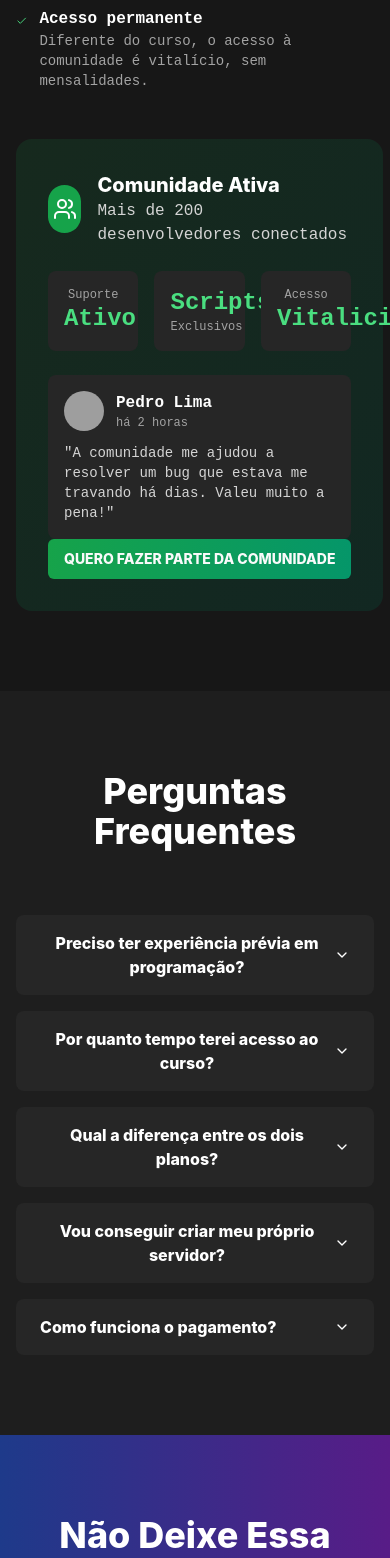
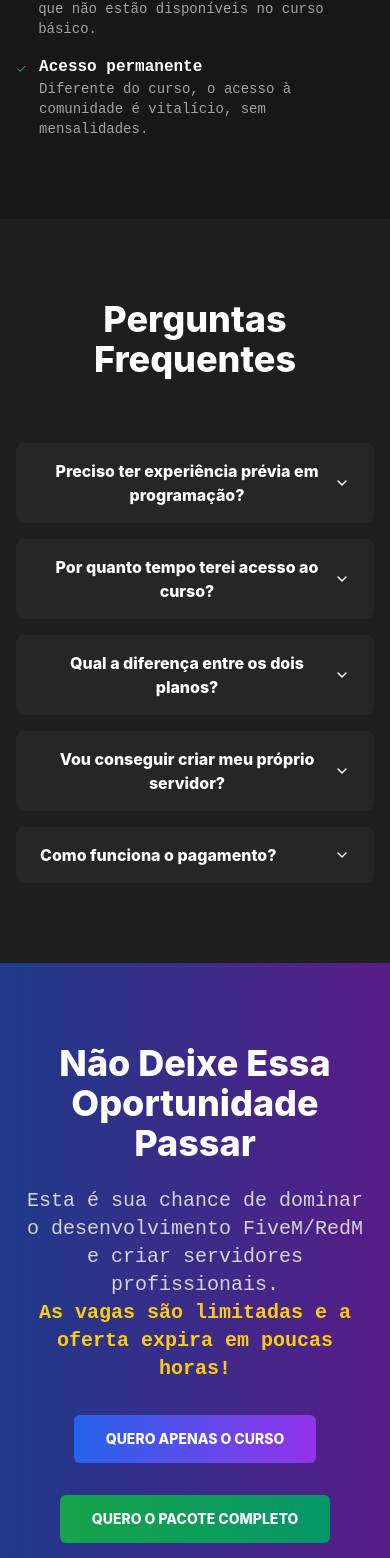
Before and after one commit to klandestino7/portfolio, a Next.js app: page /curso in a window 390 px wide. Shown: the part 8673-10231 px from the top of the page. Built offline with nearby package versions, Linux system fonts and the light colour scheme; grey boxes are pictures that could not be loaded.

Commit message:
tweak: adjusments to be more responsive

```diff
--- a/app/curso/sections/community.tsx
+++ b/app/curso/sections/community.tsx
@@ -60,7 +60,7 @@ export const Community = () => {
                         </div>
                     </div>
 
-                    <div className="bg-gradient-to-br from-green-900/30 to-emerald-900/30 p-8 rounded-2xl">
+                    <div className="hidden md:block bg-gradient-to-br from-green-900/30 to-emerald-900/30 p-8 rounded-2xl">
                         <div className="space-y-6">
                             <div className="flex items-center space-x-4">
                                 <div className="w-12 h-12 bg-green-600 rounded-full flex items-center justify-center">
--- a/app/curso/sections/final-cta.tsx
+++ b/app/curso/sections/final-cta.tsx
@@ -18,7 +18,7 @@ export const FinalCTA = () => {
                     <a href={process.env.CURSO_LINK} target="_blank">
                         <Button
                             size="lg"
-                            className="bg-gradient-to-r from-blue-600 to-purple-600 hover:from-blue-700 hover:to-purple-700 text-xl py-6"
+                            className="bg-gradient-to-r from-blue-600 to-purple-600 hover:from-blue-700 hover:to-purple-700 md:text-xl py-6"
                         >
                             QUERO APENAS O CURSO
                             {/* <br /> */}
@@ -29,7 +29,7 @@ export const FinalCTA = () => {
                     <a href={process.env.CURSO_COMPLETO_LINK} target="_blank">
                         <Button
                             size="lg"
-                            className="bg-gradient-to-r from-green-600 to-emerald-600 hover:from-green-700 hover:to-emerald-700 text-xl py-6"
+                            className="bg-gradient-to-r from-green-600 to-emerald-600 hover:from-green-700 hover:to-emerald-700 md:text-xl py-6"
                         >
                             QUERO O PACOTE COMPLETO
                             {/* <br /> */}
```
